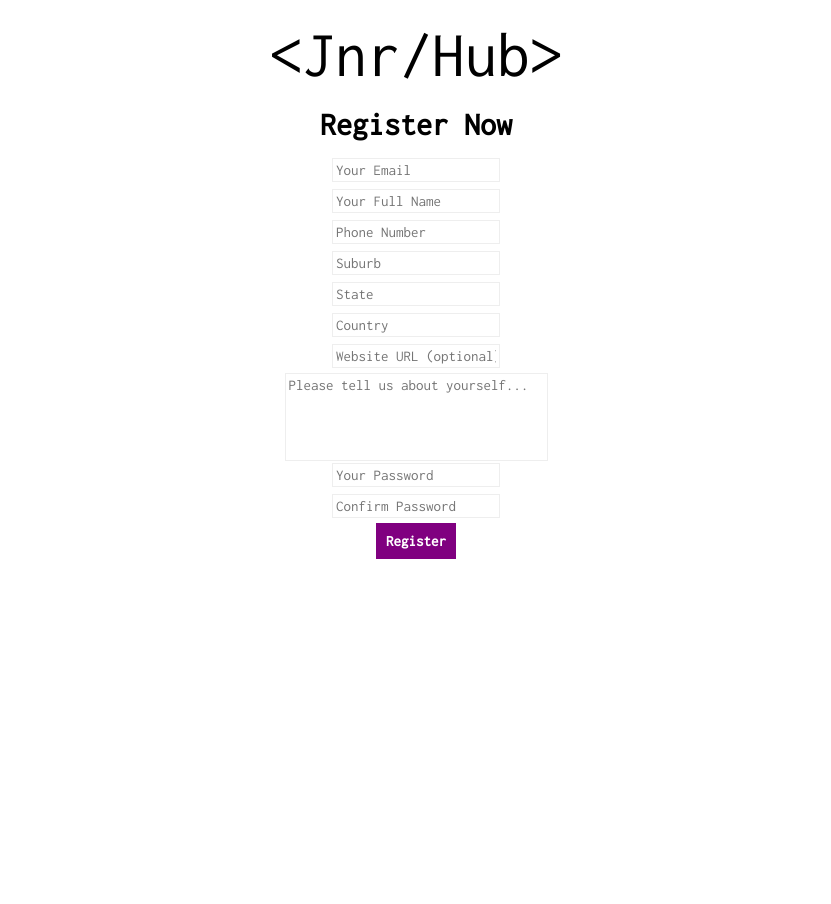
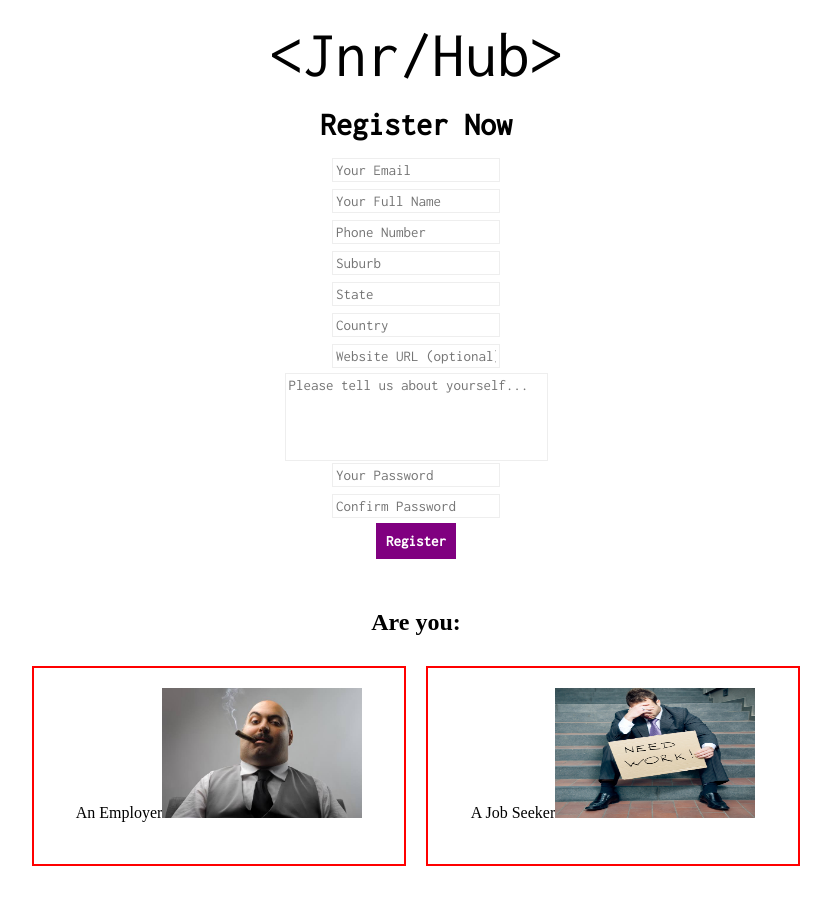
Before and after one commit to ramteen85/jnrhub-client, a React (Create React App) app: page /register in a window 1280 px wide. Shown: the top 904 px of the page, without its empty margins (224-1055 px from the left). Before the commit the page ends 800 px from the top, so only its background shows below. Built offline with nearby package versions, Linux system fonts and the light colour scheme.

Commit message:
updated reg form some more but not yet complete

```diff
--- a/src/App.js
+++ b/src/App.js
@@ -3,7 +3,6 @@ import './App.css';
 import Navbar from './components/Navbar/Navbar';
 import Login from './components/Login/Login';
 import Register from './components/Register/Register';
-import Usertype from './components/Usertype/Usertype';
 
 import {
   BrowserRouter,
@@ -17,7 +16,6 @@ function App() {
       <div className="App">
           <Navbar />
           <Switch>
-            <Route path="/register/checktype" component={Usertype} />
             <Route path="/register" exact component={Register} />
             <Route path="/" exact component={Login} />
           </Switch>
--- a/src/components/Register/Register.js
+++ b/src/components/Register/Register.js
@@ -5,6 +5,7 @@ import styles from  "./Register.module.css";
 class Register extends Component {
 
     state = {
+        submitted: false
     };
 
 
@@ -135,6 +136,23 @@ class Register extends Component {
                     <input onChange={this.inputChangeHandler} type="password" placeholder="Confirm Password" name="confirm_password" id="confirm_password" className={this.state.confirmPasswordInvalid} />
                     <button type="submit">Register</button>
                 </form>
+
+                <div>
+                    <h2 className={styles.subtitle}>Are you:</h2>
+
+                    <div className={styles.container}>
+                        <div className={styles.employer}>
+                            <label>An Employer</label>
+                            <img src="/assets/img/boss.jpeg" alt="The big boss"/>
+                        </div>
+                        <div className={styles.jobseeker}>
+                            <label>A Job Seeker</label>
+                            <img src="/assets/img/bludger.jpg" alt="dole bludging job seeker"/>
+
+                        </div>
+                    </div>
+                </div>
+
             </div>
         );
     }
--- a/src/components/Register/Register.module.css
+++ b/src/components/Register/Register.module.css
@@ -52,3 +52,48 @@ button {
     margin: 0 auto;
     font-family: 'Inconsolata', monospace
 }
+
+.subtitle {
+    text-align: center;
+    margin-top: 50px;
+}
+
+.container {
+    display: flex;
+    flex-direction: row;
+    margin: 0 auto;
+    margin-top: 30px;
+    width: 60%;
+}
+
+.employer,
+.jobseeker {
+    text-align: center;
+    flex: 1;
+    border: 2px solid red;
+    margin-bottom: 100px;
+    height: 200px;
+    justify-self: center;
+    overflow: hidden;
+    padding: 10px;
+}
+
+.employer:hover,
+.jobseeker:hover {
+    cursor: pointer;
+    flex: 1.1;
+    box-shadow: 2px 4px #888888;
+    border: 2px solid blue;
+}
+
+.employer {
+    margin-right: 20px;
+}
+
+.employer img,
+.jobseeker img {
+    width: 100%;
+    margin-top: 10px;
+    max-width: 200px;
+    max-height: 130px;
+}
--- a/src/components/Usertype/Usertype.js
+++ /dev/null
@@ -1,25 +0,0 @@
-import React from 'react';
-import styles from './Usertype.module.css';
-
-function Usertype(props) {
-    return(
-        <div>
-            <h2 className={styles.subtitle}>Are you:</h2>
-
-            <div className={styles.container}>
-                <div className={styles.employer}>
-                    <label>An Employer</label>
-                    <img src="/assets/img/boss.jpeg" alt="The big boss"/>
-                </div>
-                <div className={styles.jobseeker}>
-                    <label>A Job Seeker</label>
-                    <img src="" alt=""/>
-
-                </div>
-            </div>
-        </div>
-    );
-
-};
-
-export default Usertype;
--- a/src/components/Usertype/Usertype.module.css
+++ /dev/null
@@ -1,23 +0,0 @@
-.subtitle {
-    text-align: center;
-    margin-top: 50px;
-}
-
-.container {
-    display: flex;
-    flex-direction: row;
-    margin: 0 auto;
-    margin-top: 30px;
-    width: 75%;
-}
-
-.employer,
-.jobseeker {
-    text-align: center;
-    flex: 1;
-    border: 2px solid red;
-}
-
-.employer {
-    margin-right: 20px;
-}
```
Also changed, not shown: public/assets/img/bludger.jpg (added).
